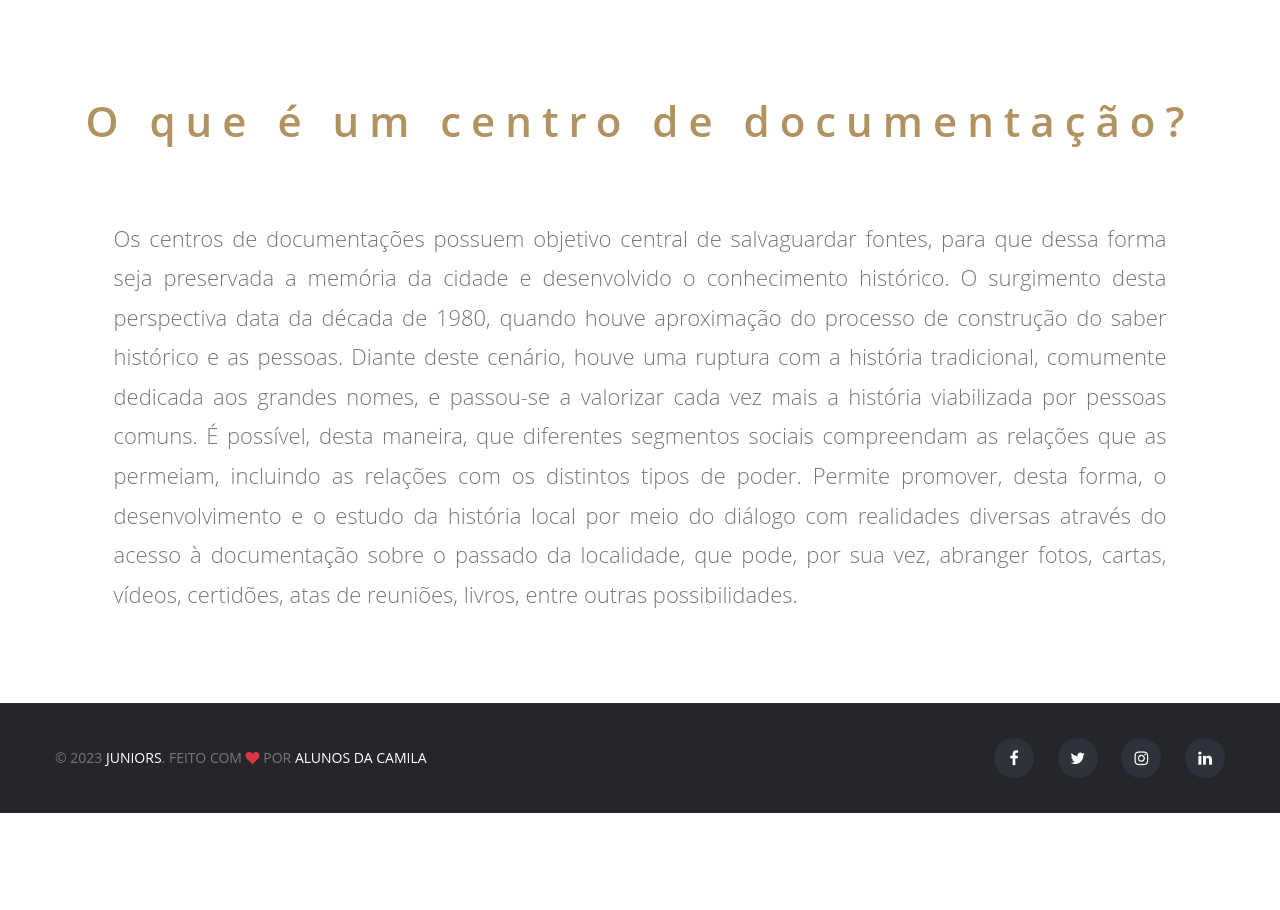
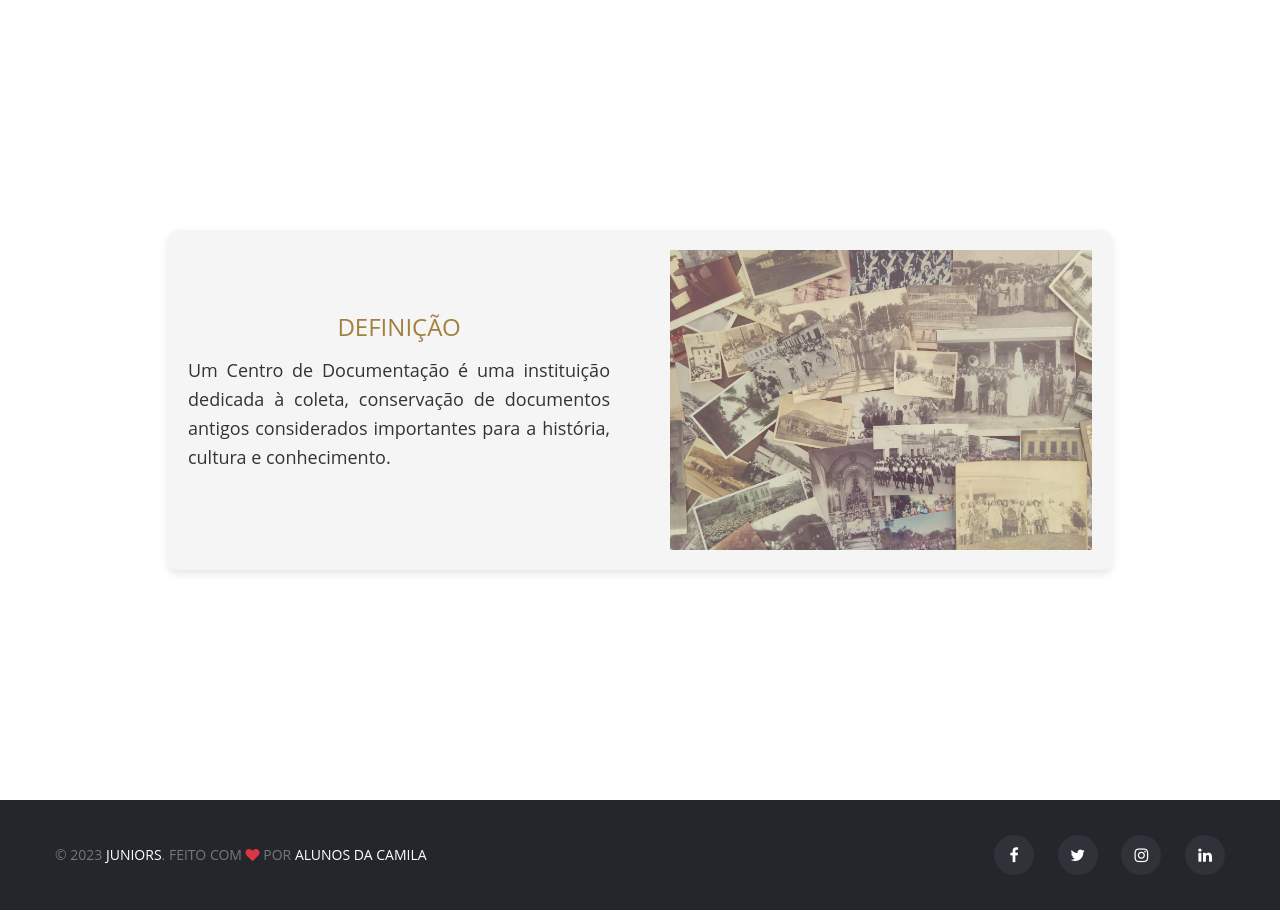
Before and after one commit to Lopeszz/FrontEnd-Projeto-Camila, a PHP site: page /FrontEnd-Projeto-Camila/centro-documentacao.php in a window 1280 px wide. Shown: the part 80-990 px from the top of the page. Before the commit the page ends 893 px from the top, so only its background shows below. Run offline with PHP 8.4, Linux system fonts and the light colour scheme; some web fonts are replaced.

Commit message:
centro_doc

```diff
--- a/centro-documentacao.php
+++ b/centro-documentacao.php
@@ -21,51 +21,85 @@
     <link rel="stylesheet" href="assets/css/style.css">
 
 </head>
+<style>
+    .main-container {
+        display: flex;
+        justify-content: center;
+        align-items: center;
+        min-height: 100vh;
+        padding: 50px;
+        box-sizing: border-box;
+        background-color: white; /* Cor de fundo */
+    }
 
+    .content-container {
+        display: flex;
+        align-items: center;
+        justify-content: center;
+        width: 80%;
+        max-width: 1200px;
+        background-color: #f5f5f5;
+        border-radius: 10px;
+        box-shadow: 0 4px 8px rgba(0, 0, 0, 0.1);
+        overflow: hidden; /* Previne que a imagem saia do container */
+    }
+
+    .text-section {
+        flex: 1;
+        padding: 20px;
+        margin-right: 20px; /* Espaçamento entre o texto e a imagem */
+        color: #333; /* Cor do texto */
+    }
+
+    .image-section {
+        flex: 1;
+        display: flex;
+        justify-content: center;
+        align-items: center;
+        padding: 20px;
+    }
+
+    .image-section img {
+        width: 100%;
+        max-height: 300px;
+        object-fit: cover; /* Garante que a imagem cubra o espaço disponível */
+    }
+
+    .content-title {
+        margin-bottom: 15px;
+        color: #a3803e;
+        font-size: 24px;
+        text-align: center;
+    }
+
+    .content-block p {
+        font-size: 18px;
+        line-height: 1.6;
+        text-align: justify;
+    }
+
+    .slider-spacer {
+        height: 50px;
+    }
+</style>
+</head>
 <body>
-    <?php
-    require_once("menu.php");
-    ?>
+    <?php require_once("menu.php"); ?>
 
-    <!-- ...:::: Start Breadcrumb Section:::... -->
-    <div class="breadcrumb-section breadcrumb-bg-color--golden">
+    <div class="slider-spacer"></div>
 
-    </div> <!-- ...:::: End Breadcrumb Section:::... -->
-
-    <!-- ...:::: Start Error Section :::... -->
-    <div class="error-section">
-        <div class="container">
-            <div class="row">
-                <div class="error-form">
-                    <h3 class="big-title" data-aos="fade-up" data-aos-delay="0" style="font-size: 300%;
-                    margin-top: 100px;">O que é um centro de documentação?</h3>
-
-                    <p class="text-centro-documentacao">
-                        Os centros de documentações possuem objetivo central de salvaguardar fontes, para que dessa
-                        forma seja preservada a memória da cidade e desenvolvido o conhecimento histórico. O surgimento
-                        desta perspectiva data da década de 1980, quando houve aproximação do processo de construção do
-                        saber histórico e as pessoas. Diante deste cenário, houve uma ruptura com a história
-                        tradicional, comumente dedicada aos grandes nomes, e passou-se a valorizar cada vez mais a
-                        história viabilizada por pessoas comuns. É possível, desta maneira, que diferentes segmentos
-                        sociais compreendam as relações que as permeiam, incluindo as relações com os distintos tipos de
-                        poder. Permite promover, desta forma, o desenvolvimento e o estudo da história local por meio do
-                        diálogo com realidades diversas através do acesso à documentação sobre o passado da localidade,
-                        que pode, por sua vez, abranger fotos, cartas, vídeos, certidões, atas de reuniões, livros,
-                        entre outras possibilidades.
-                    </p>
-                    <div class="row">
-                        <div class="col-10 offset-1 col-md-4 offset-md-4">
-                            <div class="default-search-style d-flex" data-aos="fade-up" data-aos-delay="600">
-
-                                <button class="default-search-style-input-btn" type="submit"></button>
-                            </div>
-
-                        </div>
-                    </div>
-                </div>
+    <div class="main-container">
+        <div class="content-container">
+            <div class="text-section content-block">
+                <h3 class="content-title">DEFINIÇÃO</h3>
+                <p>Um Centro de Documentação é uma instituição dedicada à coleta, conservação de documentos antigos considerados importantes para a história, cultura e conhecimento.</p>
+            </div>
+            <div class="image-section">
+                <img src="assets/images/hero-slider/home-1/hero-slider-1.jpg" alt="Café Especial">
             </div>
         </div>
-    </div> <!-- ...:::: End Error Section :::... -->
+    </div>
+ <!-- ...:::: End Error Section :::... -->
 
     <?php
     require_once("footer.php");
--- a/contact-us.php
+++ b/contact-us.php
@@ -171,7 +171,6 @@
         </div>
     </div>
     <!-- ...::::ENd Contact Section:::... -->
-
     <?php
     require_once("footer.php");
     ?>
```
Also changed, not shown: css/style.css (line endings or trailing spaces).
